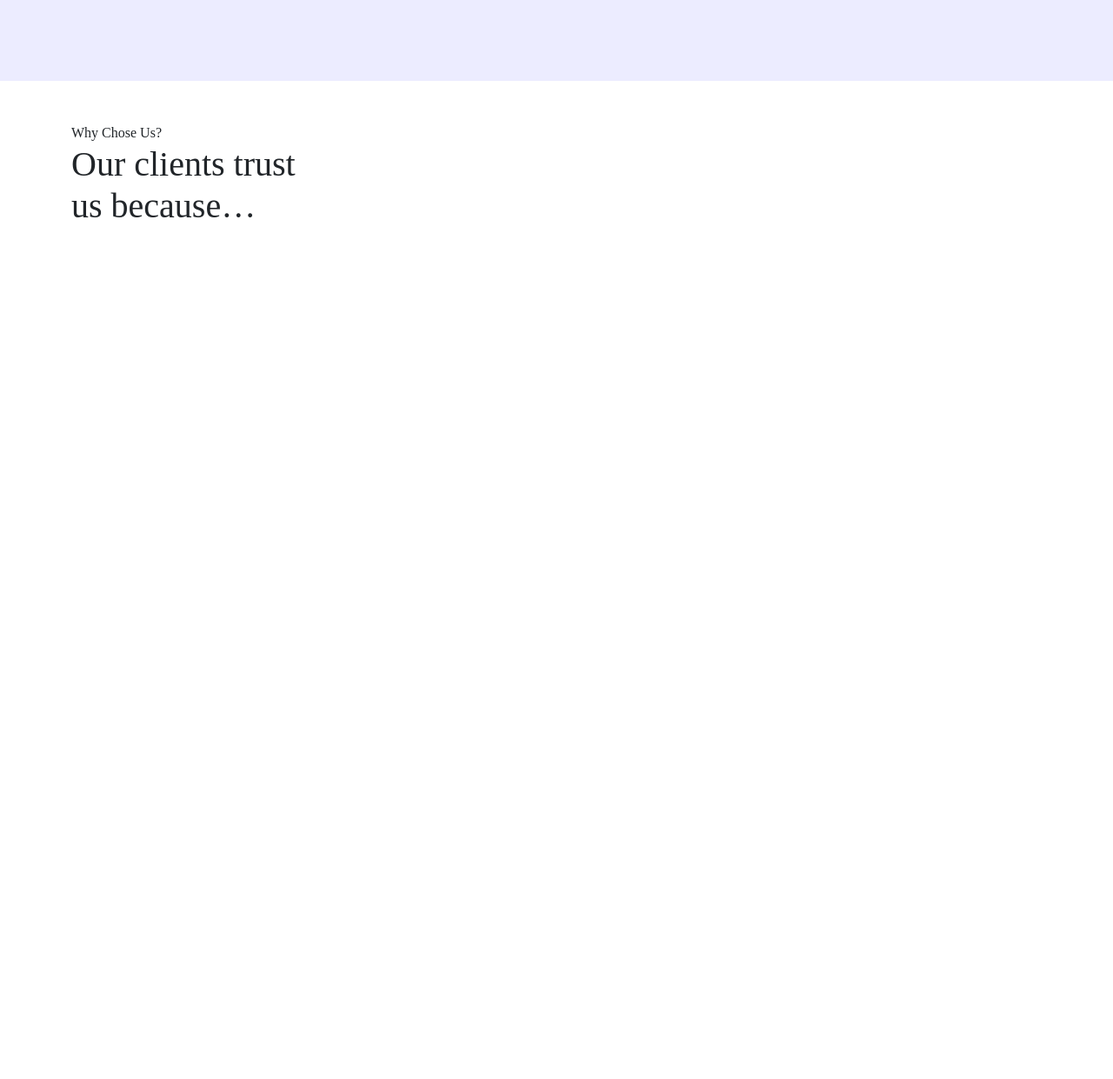
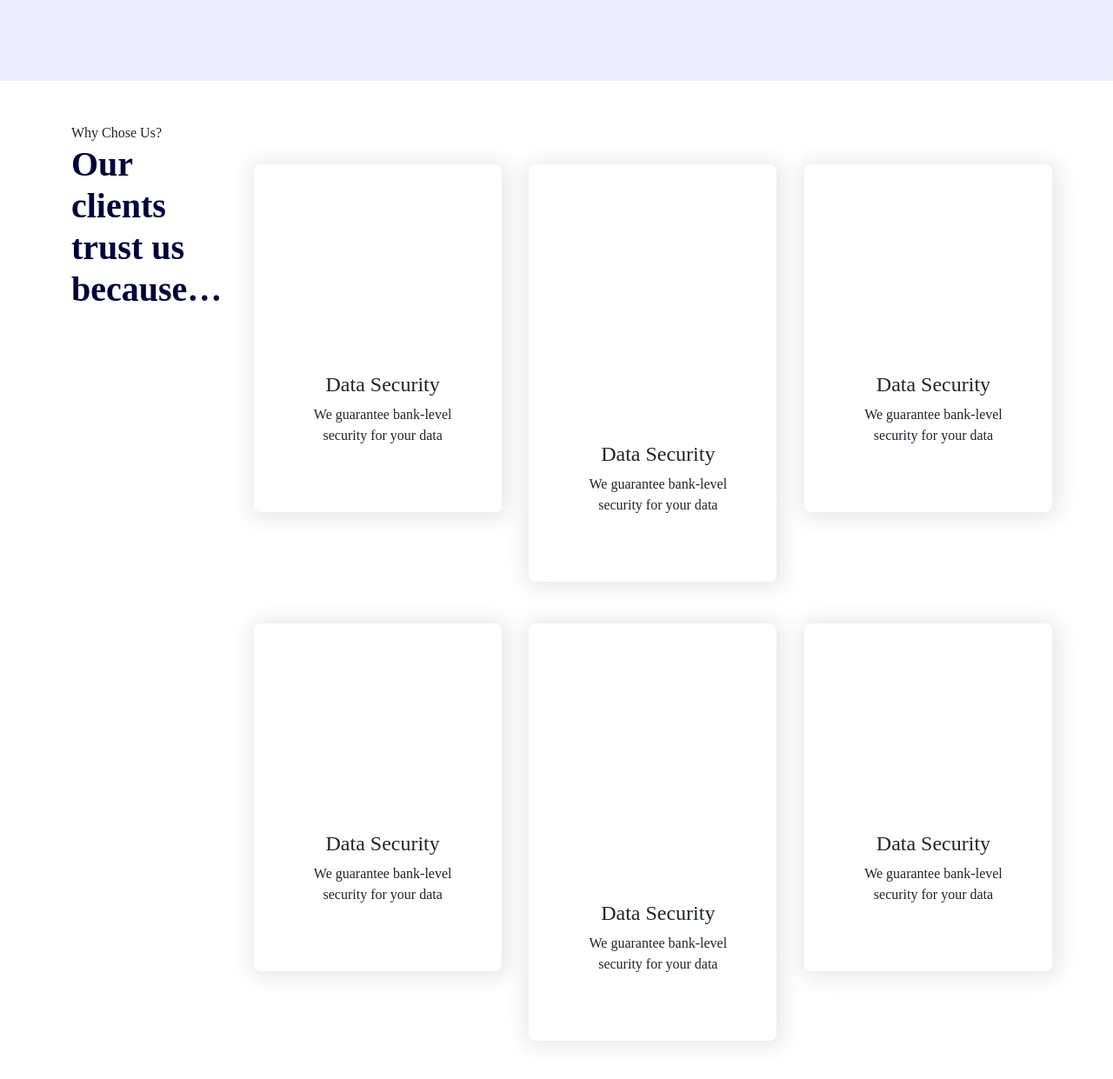
Before and after one commit to SAM1-B/liveCode12, a plain HTML site: page index.html in a window 1280 px wide. Shown: the part 2337-3578 px from the top of the page at 87% size. Before the commit the page ends 2654 px from the top, so only its background shows below. Drawn offline with Linux system fonts and the light colour scheme.

Commit message:
updateNow

```diff
--- a/index.html
+++ b/index.html
@@ -46,7 +46,7 @@
         <!-- HERO SECTION -->
     <div class="   hero" style="padding-top: 150px;" >
      <div class="row">
-        <div class="leftTxt col-sm-12 col-md-6 col-lg-5  " style="" >
+        <div class="leftTxt col-sm-12 col-md-6 col-lg-5  " >
             <span>EDOZZIER IS HERE FOR YOU</span>
             <h1 class=" heroTxtMe">Smart, Simple School <span class="fw-bold ">Management Solution</span></h1>
             <p>An ALL-IN-ONE Software For Learning Management & School Administration</p>
@@ -121,18 +121,20 @@
 
         <div class="images pb-5">
             <div class="row">
-                <div class="img1 col-sm-12 col-md-4 col-lg-4 ">
-                        <img src="img/img1.jpg" alt="" class="img-fluid rounded-3">
+                <div class=" col-sm-12 col-md-4 col-lg-4 ">
+                        <div class="imgG">
+                            <img src="img/img1.jpg" alt="" class="img-fluid rounded-3 img1">
+                        </div>
                         <label for="" class="pt-3 text-center text-primary-emphasis">Tertiary Institutions (Polytechnics, Colleges, & Seminaries)</label>
                 </div>
                 <div class="img1 col-sm-12 col-md-4 col-lg-4">
-                    <img src="img/img2.jpg" alt="" class="img-fluid rounded-3">
+                  <div>  <img src="img/img2.jpg" alt="" class="img-fluid rounded-3 img1"></div>
                     <label for=""  class="pt-3 text-center text-primary-emphasis">K-12s: Primary, Junior, and Senior Secondary Schools</label>
             </div>
             <div class="img1 col-sm-12 col-md-4 col-lg-4">
-                <img src="img/img3.jpg" alt="" class="img-fluid rounded-3">
+                <div><img src="img/img3.jpg" alt="" class="img-fluid rounded-3 img1"></div>
                 <label for=""  class="pt-3 text-center text-primary-emphasis" >Other Organizations (Payroll, Asset, Revenue, Expense & Financial Account)</label>
-        </div>
+           </div>
             </div>
 
         </div>
@@ -144,15 +146,58 @@
 
 <!-- OUR CLIENTS -->
 <div class="ourClients container py-5" >
-    <div class="row">
-        <div class="col-sm-12 col-md-4 col-lg-3">
+    <div class="row gap-2 justify-content-between">
+        <div class="col-sm-12 col-md-4 col-lg-2">
             <span>Why Chose Us?</span>
-            <h1>Our clients trust us because…</h1>
+            <h1 class="clientOur"><b>Our clients trust us because…</b></h1>
         </div>
-        <div class="col-sm-12 col-md-4 col-lg-3">
+        <div class="col-sm-12 col-md-4 col-lg-3 text-center dataSecurity rounded-3 mt-5">
+            <div class="dataSecurityIn">
+            <h4>Data Security</h4>
+            <p>We guarantee bank-level security for your data</p>
+            </div>
+        </div>
+
+        <div class="col-sm-12 col-md-4 col-lg-3 text-center dataSecurityMID rounded-3 mt-5">
+            <div class="dataSecurityIn">
+            <h4>Data Security</h4>
+            <p>We guarantee bank-level security for your data</p>
+            </div>
+        </div>
+
+        <div class="col-sm-12 col-md-4 col-lg-3 text-center dataSecurity rounded-3 mt-5">
+            <div class="dataSecurityIn">
+            <h4>Data Security</h4>
+            <p>We guarantee bank-level security for your data</p>
+            </div>
+        </div>
+    </div>
+
+
+    <div class="row gap-2 justify-content-between">
+        <div class="col-sm-12 col-md-4 col-lg-2">
 
         </div>
+        <div class="col-sm-12 col-md-4 col-lg-3 text-center dataSecurity rounded-3 mt-5">
+            <div class="dataSecurityIn">
+            <h4>Data Security</h4>
+            <p>We guarantee bank-level security for your data</p>
+            </div>
+        </div>
 
+        <div class="col-sm-12 col-md-4 col-lg-3 text-center dataSecurityMID rounded-3 mt-5">
+            <div class="dataSecurityIn">
+            <h4>Data Security</h4>
+            <p>We guarantee bank-level security for your data</p>
+            </div>
+        </div>
+
+        <div class="col-sm-12 col-md-4 col-lg-3 text-center dataSecurity rounded-3 mt-5">
+            <div class="dataSecurityIn">
+            <h4>Data Security</h4>
+            <p>We guarantee bank-level security for your data</p>
+            </div>
+        </div>
     </div>
 </div>
 <script src="bootstrap-5.3.2-dist/js/bootstrap.bundle.js"></script>
--- a/style.css
+++ b/style.css
@@ -51,7 +51,16 @@
     color: rgb(2, 2, 58);
 
 }
+.imgG{
+    position: relative;
+}
+.img1{
+    transition: all .5s ease;
 
+}
+.img1:hover{
+    padding-top: 10px;
+}
 .romTxt:hover{
     background-color: rgb(2, 2, 58);
     transition: all .5s ease;
@@ -60,6 +69,31 @@
 }
 .solutionSec{
     background: rgb(236, 236, 255);
+}
+
+.clientOur{
+    color:  rgb(2, 2, 58);;
+}
+.dataSecurity{
+    height: 50vh;
+    box-shadow: 2px 2px 25px 5px rgb(231, 231, 231);
+
+    position: relative;
+    text-align: center;
+
+}
+.dataSecurityMID{
+    height: 60vh;
+    box-shadow: 2px 2px 25px 5px rgb(231, 231, 231);
+
+    position: relative;
+    text-align: center;
+}
+.dataSecurityIn{
+    position:absolute ;
+    bottom: 40px;
+    padding: 20px 30px;
+
 }
 
 
```
